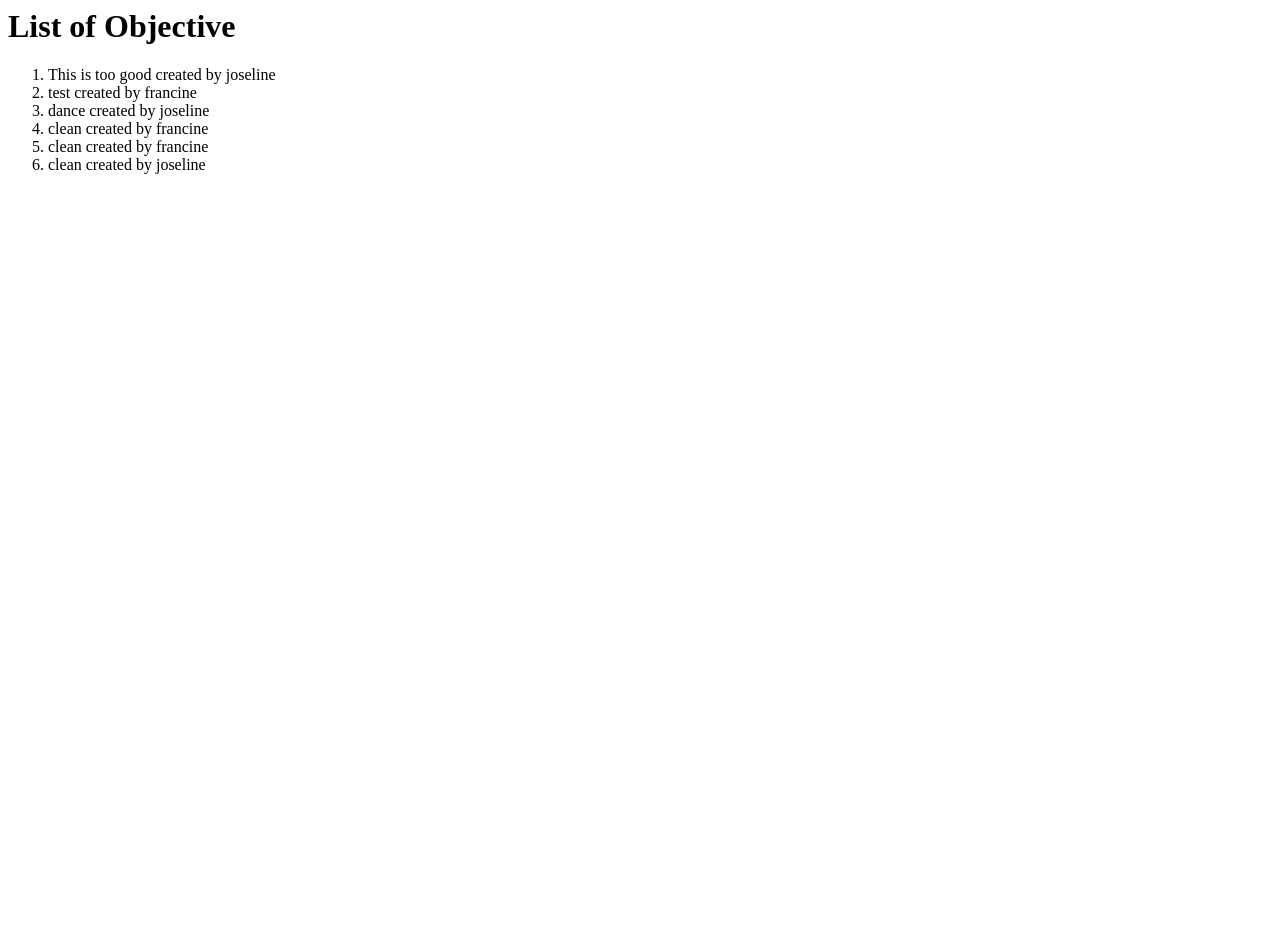
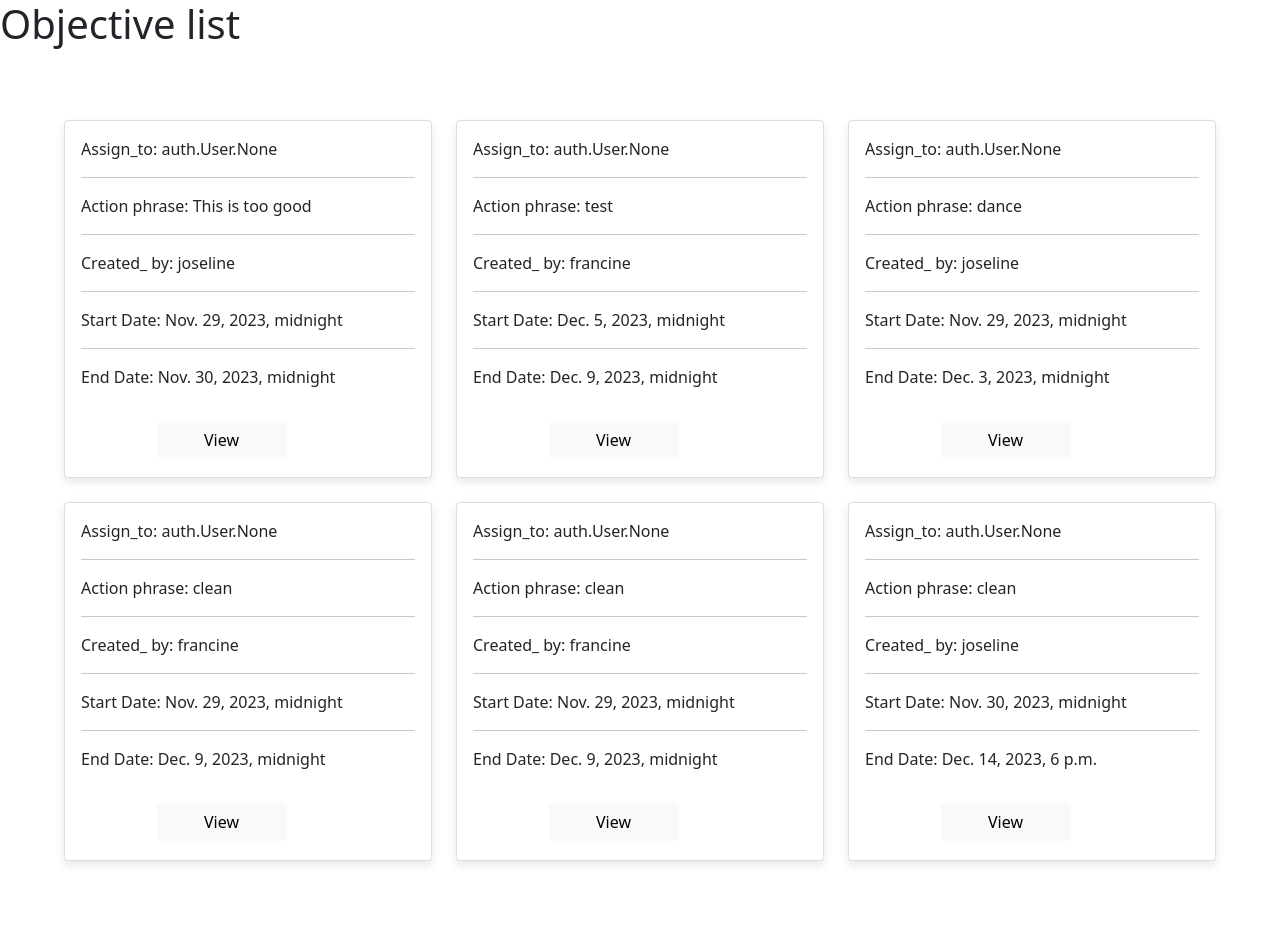
Before and after one commit to joseline25/my_perform, a Django app: page / in a window 1280 px wide. Before the commit the page ends 174 px from the top, so only its background shows below. Run offline with Django 4.2, Linux system fonts and the light colour scheme; data comes from the database, SQL or seed files in the repository; both versions use the stored data as it was after the commit.

Commit message:
objective listing

```diff
--- a/templates/objective/list_objective.html
+++ b/templates/objective/list_objective.html
@@ -1,9 +1,50 @@
+<!DOCTYPE html>
+<html lang="en">
+
+<head>
+  <meta charset="UTF-8">
+  <meta name="viewport" content="width=device-width, initial-scale=1.0">
+  <link href="https://cdn.jsdelivr.net/npm/bootstrap@5.0.2/dist/css/bootstrap.min.css" rel="stylesheet"
+    integrity="sha384-EVSTQN3/azprG1Anm3QDgpJLIm9Nao0Yz1ztcQTwFspd3yD65VohhpuuCOmLASjC" crossorigin="anonymous">
+  <title>Objectives</title>
+</head>
+
+<body>
+  <h1>Objective list</h1>
   {% block content %}
-<h1>List of Objective</h1>
+  <div class="row row-cols-1 row-cols-md-3 g-4" style="padding: 5%;">
+    {% for obj in objectives %}
+    <div class="col">
+      <div class="card h-100" style="display: flex; border: 1px solid #ddd; box-shadow: 0 4px 8px rgba(0, 0, 0, 0.1);">
+        <div class="card-body">
+          <!-- <h5 class="card-title">Objective</h5> -->
+          <p>Assign_to: {{ obj.assign_to }}</p>
+          <hr>
+          <p>Action phrase: {{ obj.action_phrase}}</p>
+          <hr>
+          <p>Created_ by: {{ obj.created_by}}</p>
+          <hr>
+          <p>Start Date: {{obj.start_date}}</p>
+          <hr>
+          <p>End Date: {{ obj.end_date }}</p>
+
+        </div>
+        <button type="button" class="btn btn-light"
+          style="width: 130px; margin-left: 25%; margin-bottom: 5%;">View</button>
+      </div>
+    </div>
+    {% endfor %}
+  </div>
+
+  </div>
+  <!-- <h1>List of Objective</h1>
   <ol>
     {% for objective in objectives %}
     <li>{{ objective.action_phrase}} created by {{ objective.created_by}}</li>
     {% endfor %}
-</ol>
+  </ol> -->
 
   {% endblock content %}
+</body>
+
+</html>
```
Also changed, not shown: db.sqlite3. Lines whose indentation alone changed are shown as unchanged.
